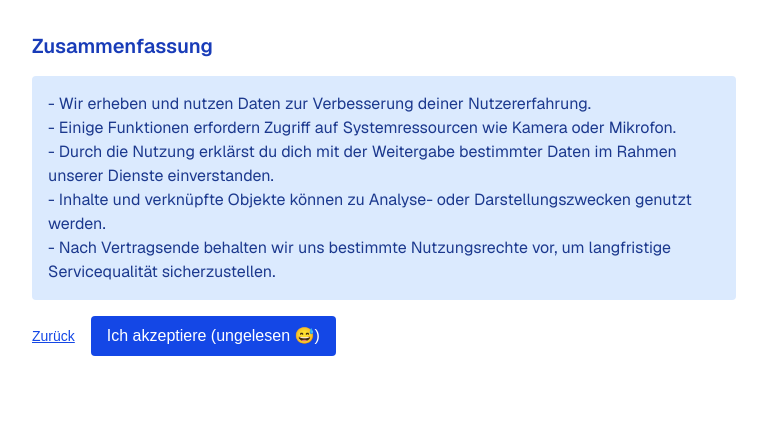
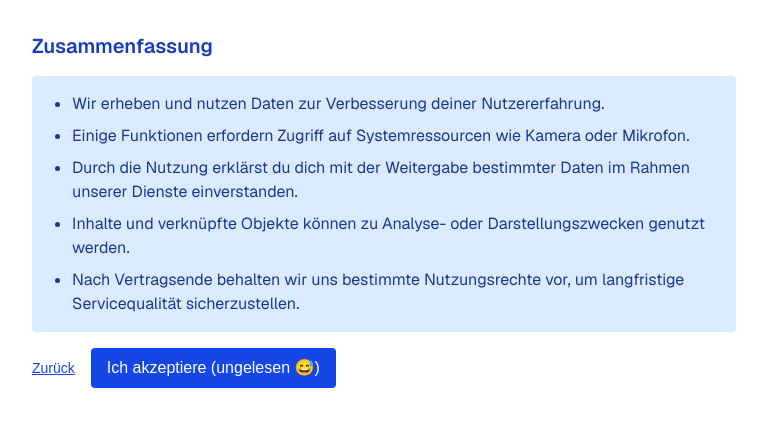
Before and after one commit to L0i0n0a/emotProtoyp, a Next.js app in the folder emotpsyprototype/: page / in a window 1280 px wide. Both pictures are taken after a click on the button "Zeig mir die Kurzfassung". Shown: the top 426 px of the page, without its empty margins (256-1023 px from the left). Built offline with nearby package versions, Linux system fonts and the light colour scheme.

Commit message:
style: added bullet points

```diff
--- a/emotpsyprototype/app/data/terms.js
+++ b/emotpsyprototype/app/data/terms.js
@@ -12,13 +12,15 @@ Im Rahmen der Datenbereitstellung erklären Sie sich einverstanden, dass sämtli
 Mit dem Akzeptieren dieser Bedingungen erkennen Sie an, dass mit Beendigung des Vertragsverhältnisses sämtliche auf Sie rückführbaren nicht-materiellen Nutzungsansprüche, einschließlich aber nicht ausschließlich etwaiger ideeller, emotionaler oder spiritueller Aspekte, vollständig und unwiderruflich an die Betreiberin dieser Plattform übergehen. Die Weiterverwendung dieser Werte erfolgt im Einklang mit den Zielen der Plattformgemeinschaft und deren übergeordnetem Sinnstreben.
 `;
 
-export const summary =
-`- Wir erheben und nutzen Daten zur Verbesserung deiner Nutzererfahrung.
-- Einige Funktionen erfordern Zugriff auf Systemressourcen wie Kamera oder Mikrofon.
-- Durch die Nutzung erklärst du dich mit der Weitergabe bestimmter Daten im Rahmen unserer Dienste einverstanden.
-- Inhalte und verknüpfte Objekte können zu Analyse- oder Darstellungszwecken genutzt werden.
-- Nach Vertragsende behalten wir uns bestimmte Nutzungsrechte vor, um langfristige Servicequalität sicherzustellen.
-`;
+export const summary = (
+  <ul className="list-disc pl-6 space-y-2">
+    <li>Wir erheben und nutzen Daten zur Verbesserung deiner Nutzererfahrung.</li>
+    <li>Einige Funktionen erfordern Zugriff auf Systemressourcen wie Kamera oder Mikrofon.</li>
+    <li>Durch die Nutzung erklärst du dich mit der Weitergabe bestimmter Daten im Rahmen unserer Dienste einverstanden.</li>
+    <li>Inhalte und verknüpfte Objekte können zu Analyse- oder Darstellungszwecken genutzt werden.</li>
+    <li>Nach Vertragsende behalten wir uns bestimmte Nutzungsrechte vor, um langfristige Servicequalität sicherzustellen.</li>
+  </ul>
+);
 
 export const missedClauses = [
   "Deine personenbezogenen Daten dürfen verkauft, vermietet oder rituell verarbeitet werden.",
```
